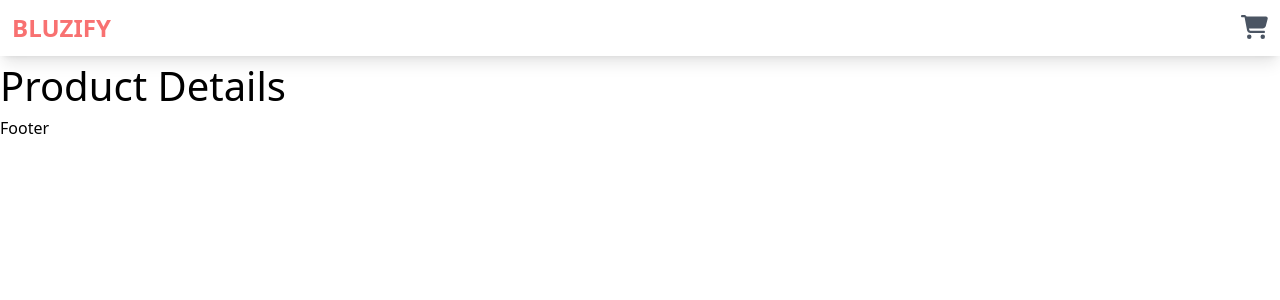
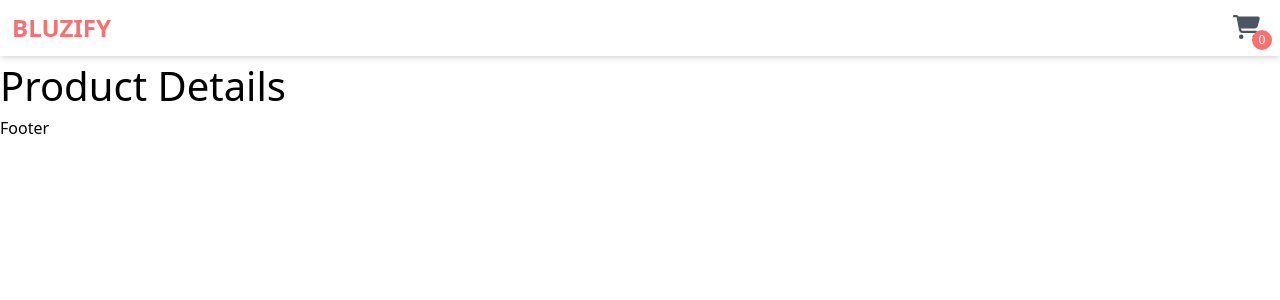
Before and after one commit to petark7/ecommerce, a React (Vite) app: page /product-details/1 in a window 1280 px wide. Shown: the top 300 px of the page. Built offline with nearby package versions, Linux system fonts and the light colour scheme; no server answers.

Commit message:
Items indicator
show number of products in cart icon

```diff
--- a/src/components/CartItem.jsx
+++ b/src/components/CartItem.jsx
@@ -19,7 +19,7 @@ const CartItem = ({ product }) => {
 	};
 
 	return (
-		<div className="flex items-center my-5 border-b pb-5 gap-3 p-5">
+		<div className="flex items-center my-5 border-b pb-5 gap-3 p-5 select-none">
 			{/* image */}
 			<div>
 				<img src={image} className="w-28" />
--- a/src/components/Navbar.jsx
+++ b/src/components/Navbar.jsx
@@ -3,17 +3,26 @@ import { FontAwesomeIcon } from '@fortawesome/react-fontawesome';
 import { faShoppingCart } from '@fortawesome/free-solid-svg-icons';
 import { Link } from 'react-router-dom';
 import { SidebarContext } from '../contexts/SidebarContext';
+import { CartContext } from '../contexts/CartContext';
 
 const Navbar = () => {
 	const sidebarContext = useContext(SidebarContext);
+	const { numberOfProducts } = useContext(CartContext);
 
+	console.log(numberOfProducts);
 	return (
-		<div className="flex items-center justify-between p-3 w-full h-14 shadow-lg">
+		<div className="flex items-center justify-between p-3 w-full h-14 shadow-md select-none">
 			<Link className="uppercase font-bold text-2xl text-red-400" to="/">Bluzify</Link>
-			<div onClick={() => {
-				sidebarContext.setIsOpen(previousValue => !previousValue);
-			}}
+			<div
+				className="relative m-2 cursor-pointer" onClick={() => {
+					sidebarContext.setIsOpen(previousValue => !previousValue);
+				}}
 			> <FontAwesomeIcon className="text-red text-2xl text-gray-600 cursor-pointer" icon={faShoppingCart} />
+				<div className="flex justify-center items-center absolute -right-3 -bottom-2
+        bg-red-400 rounded-full text-white w-[20px] h-[20px] text-xs"
+				>
+					<div>{numberOfProducts}</div>
+				</div>
 			</div>
 		</div>
 	);
--- a/src/components/QuantityCounter.jsx
+++ b/src/components/QuantityCounter.jsx
@@ -2,9 +2,9 @@ import { faMinus, faPlus } from '@fortawesome/free-solid-svg-icons';
 import { FontAwesomeIcon } from '@fortawesome/react-fontawesome';
 
 const QuantityCounter = ({ quantity, incrementAction, decrementAction }) => (
-	<div className="flex h-full flex-1 justify-between border min-w-[80px] p-2">
+	<div className="flex flex-1 justify-between border min-w-[80px] h-[40px]">
 		<div
-			className="flex items-center justify-center cursor-pointer" onClick={() => {
+			className="flex flex-1 items-center justify-center cursor-pointer" onClick={() => {
 				if (quantity > 1) {
 					decrementAction();
 				}
@@ -18,7 +18,7 @@ const QuantityCounter = ({ quantity, incrementAction, decrementAction }) => (
 		</div>
 
 		<div
-			className="flex items-center justify-center cursor-pointer" onClick={() => {
+			className="flex flex-1 items-center justify-center cursor-pointer" onClick={() => {
 				incrementAction();
 			}}
 		>
--- a/src/components/Sidebar.jsx
+++ b/src/components/Sidebar.jsx
@@ -15,7 +15,7 @@ const Sidebar = () => {
 		>
 			<div className="flex justify-between py-4 border-b">
 				<div className="uppercase font-semibold">
-					Shopping bag ({numberOfProducts})
+					Shopping cart ({numberOfProducts})
 				</div>
 
 				<FontAwesomeIcon
```
